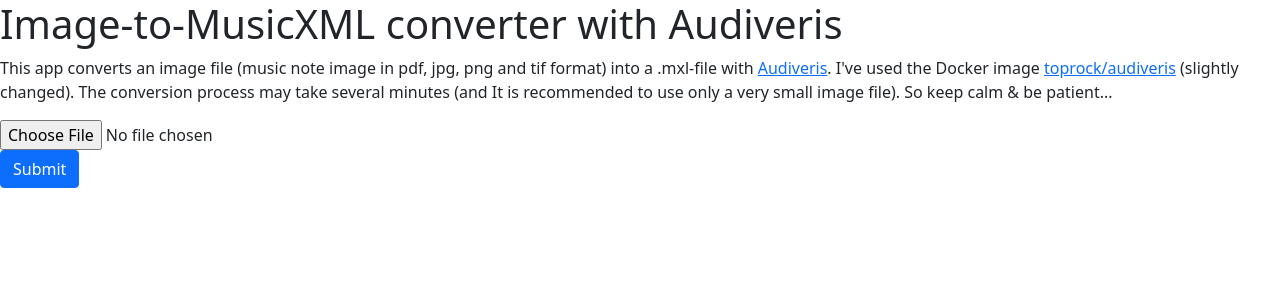
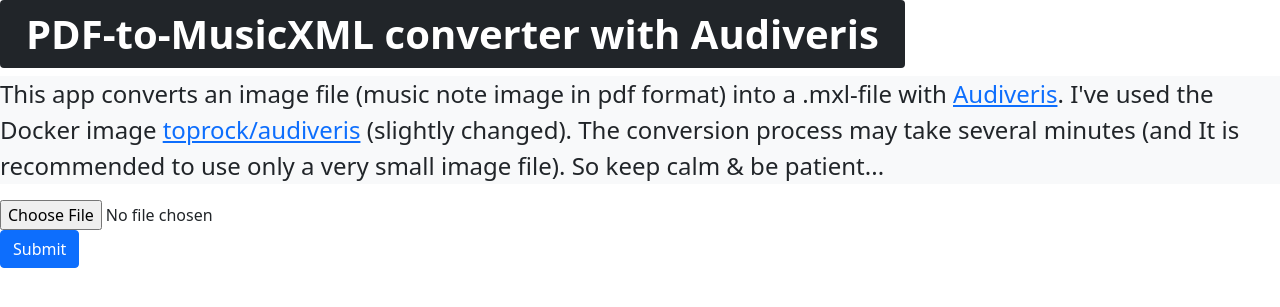
Before and after one commit to NbtKmy/pdf-to-mxl-converter, a Flask app: page / in a window 1280 px wide. Shown: the top 307 px of the page. Run offline with Flask 2, Linux system fonts and the light colour scheme; some libraries are stand-ins or nearby versions.

Commit message:
Change python codes

```diff
--- a/src/formTemplate.py
+++ b/src/formTemplate.py
@@ -3,4 +3,4 @@
 
 
 class imageUpload(FlaskForm):
-    img = FileField([FileRequired(), FileAllowed(['pdf', 'jpg', 'png', 'tif'], 'Image file only!')])
+    img = FileField('image', validators=[FileRequired(), FileAllowed(['pdf'], 'PDF file only!')])
--- a/src/templates/index.html
+++ b/src/templates/index.html
@@ -2,13 +2,13 @@
 <html>
    <head>
       <meta charset="utf-8">
-      <title>Image to MusicXML with audiveris</title>
+      <title>PDF to MusicXML with audiveris</title>
       <link href="https://cdn.jsdelivr.net/npm/bootstrap@5.0.0-beta1/dist/css/bootstrap.min.css" rel="stylesheet" integrity="sha384-giJF6kkoqNQ00vy+HMDP7azOuL0xtbfIcaT9wjKHr8RbDVddVHyTfAAsrekwKmP1" crossorigin="anonymous">
    </head>
    <body>
       <div>
-         <h1>Image-to-MusicXML converter with Audiveris</h1>
-         <p>This app converts an image file (music note image in pdf, jpg, png and tif format) into a .mxl-file with <a href='https://github.com/Audiveris/audiveris'>Audiveris</a>. I've used the Docker image <a href='https://hub.docker.com/r/toprock/audiveris'>toprock/audiveris</a> (slightly changed). The conversion process may take several minutes (and It is recommended to use only a very small image file). So keep calm & be patient...</p>
+         <h1 class="badge bg-dark text-wrap fs-1">PDF-to-MusicXML converter with Audiveris</h1>
+         <p class="bg-light text-wrap fs-4">This app converts an image file (music note image in pdf format) into a .mxl-file with <a href='https://github.com/Audiveris/audiveris'>Audiveris</a>. I've used the Docker image <a href='https://hub.docker.com/r/toprock/audiveris'>toprock/audiveris</a> (slightly changed). The conversion process may take several minutes (and It is recommended to use only a very small image file). So keep calm & be patient...</p>
       </div>
 
       <form method="POST" action="/" enctype="multipart/form-data">
```
Also changed, not shown: README.md.
